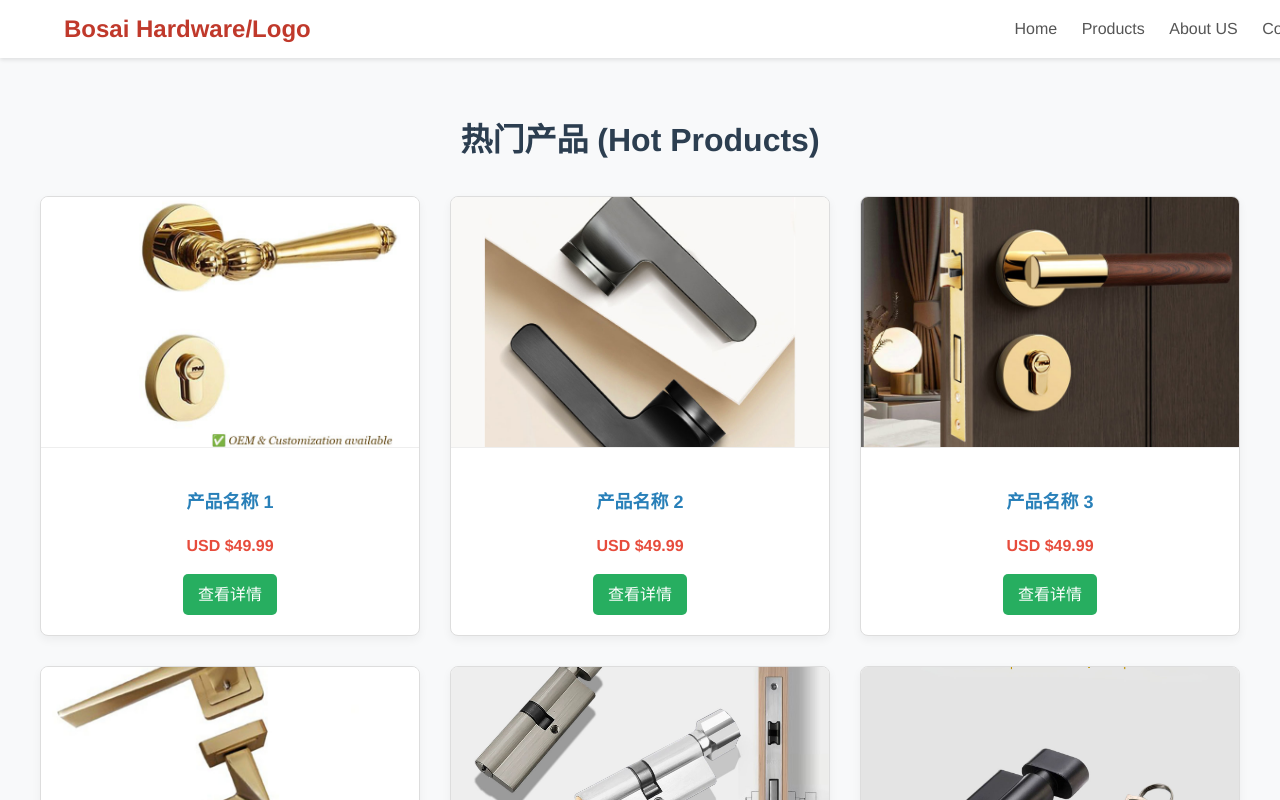
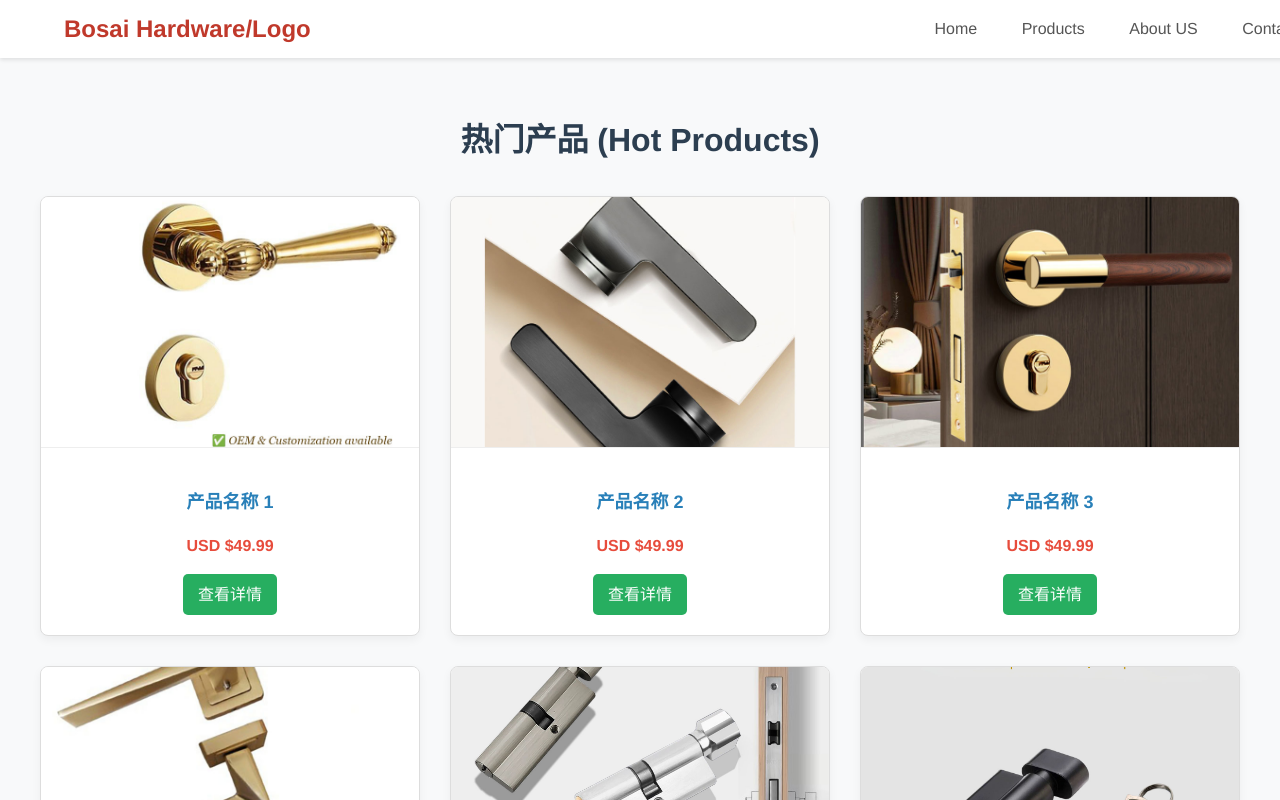
Before and after one commit to bosai-home/hardware, a plain HTML site: page index.html in a window 1280 px wide. Shown: the top 800 px of the page. Drawn offline with Linux system fonts and the light colour scheme.

Commit message:
Update style.css

```diff
--- a/style.css
+++ b/style.css
@@ -46,6 +46,7 @@ header {
     position: fixed;
     top: 0;
     left: 0;
+    right:20px;
     width: 100%;
     z-index: 1000; /* 确保 Header 浮于其他内容之上 */
     box-shadow: 0 2px 4px rgba(0, 0, 0, 0.1); /* 底部阴影 */
@@ -59,6 +60,7 @@ header {
 
 header nav a {
     margin-left: 20px;
+    margin-right:20px;
     font-size: 16px;
     color: #555;
     transition: color 0.3s ease;
```
